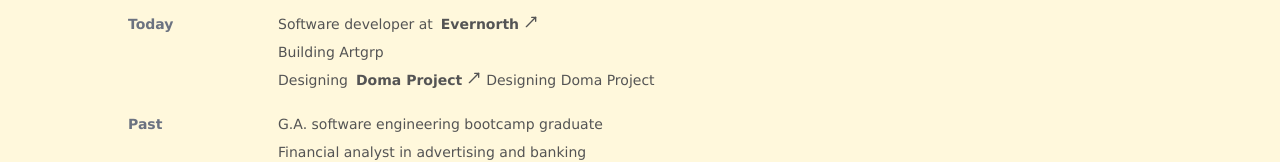
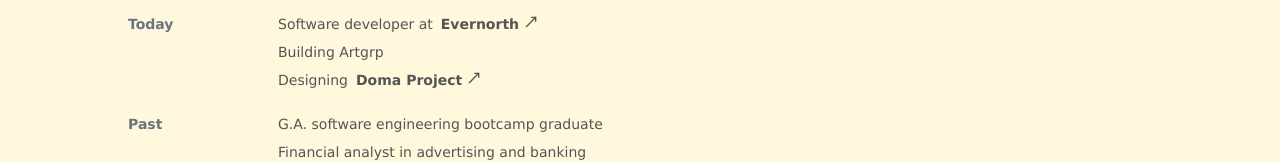
Before and after one commit to TheBerlinMan/tnma-me, a Next.js app: page / in a window 1280 px wide. Shown: the part 215-377 px from the top of the page. Built offline with nearby package versions, Linux system fonts and the light colour scheme.

Commit message:
correct copy

```diff
--- a/app/page.tsx
+++ b/app/page.tsx
@@ -67,7 +67,6 @@ export default function Home() {
               Doma Project
             </Link>{" "}
             <MoveUpRight size={16} />
-            Designing Doma Project
           </p>
         </DescDiv>
       </GroupDiv>
```
